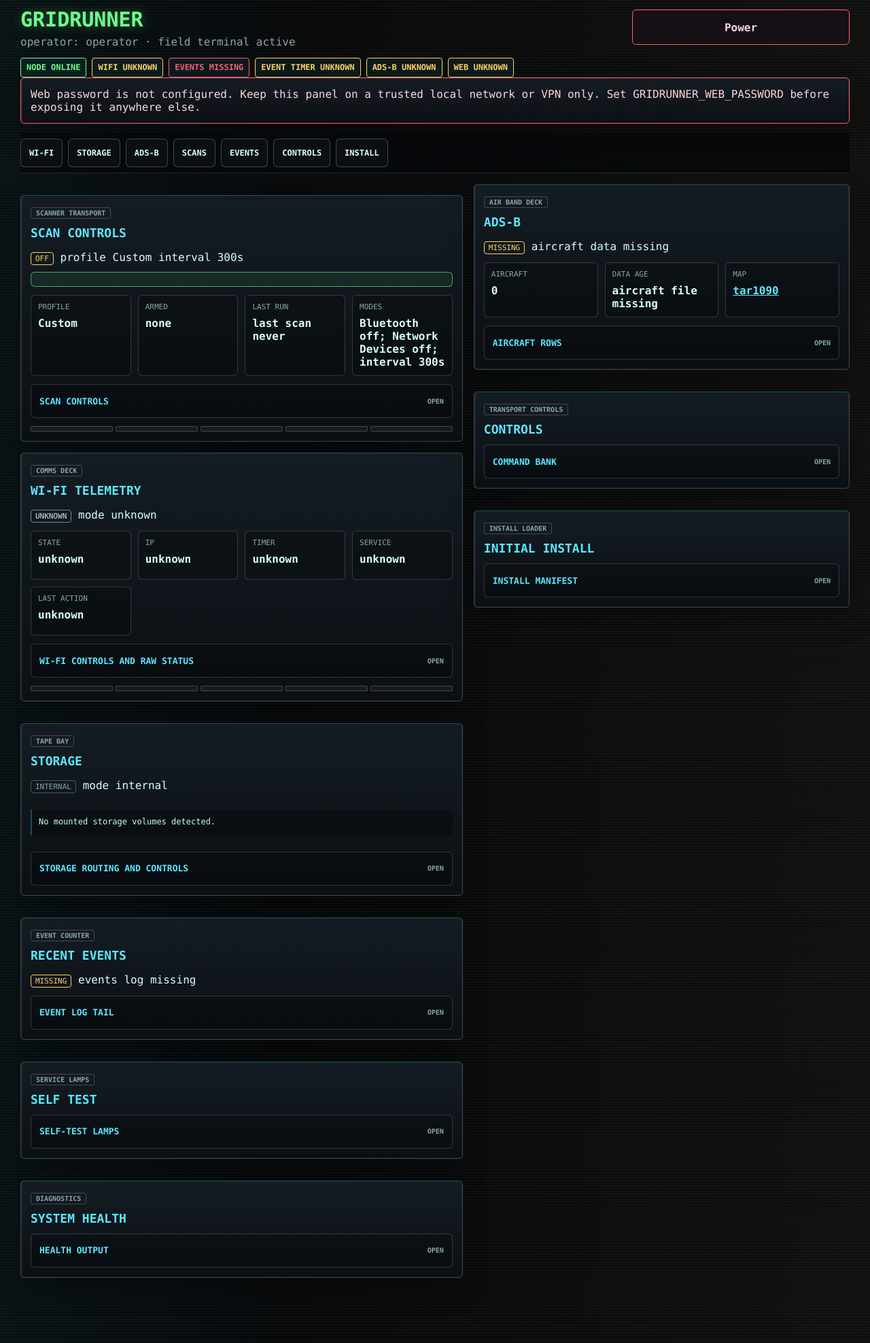
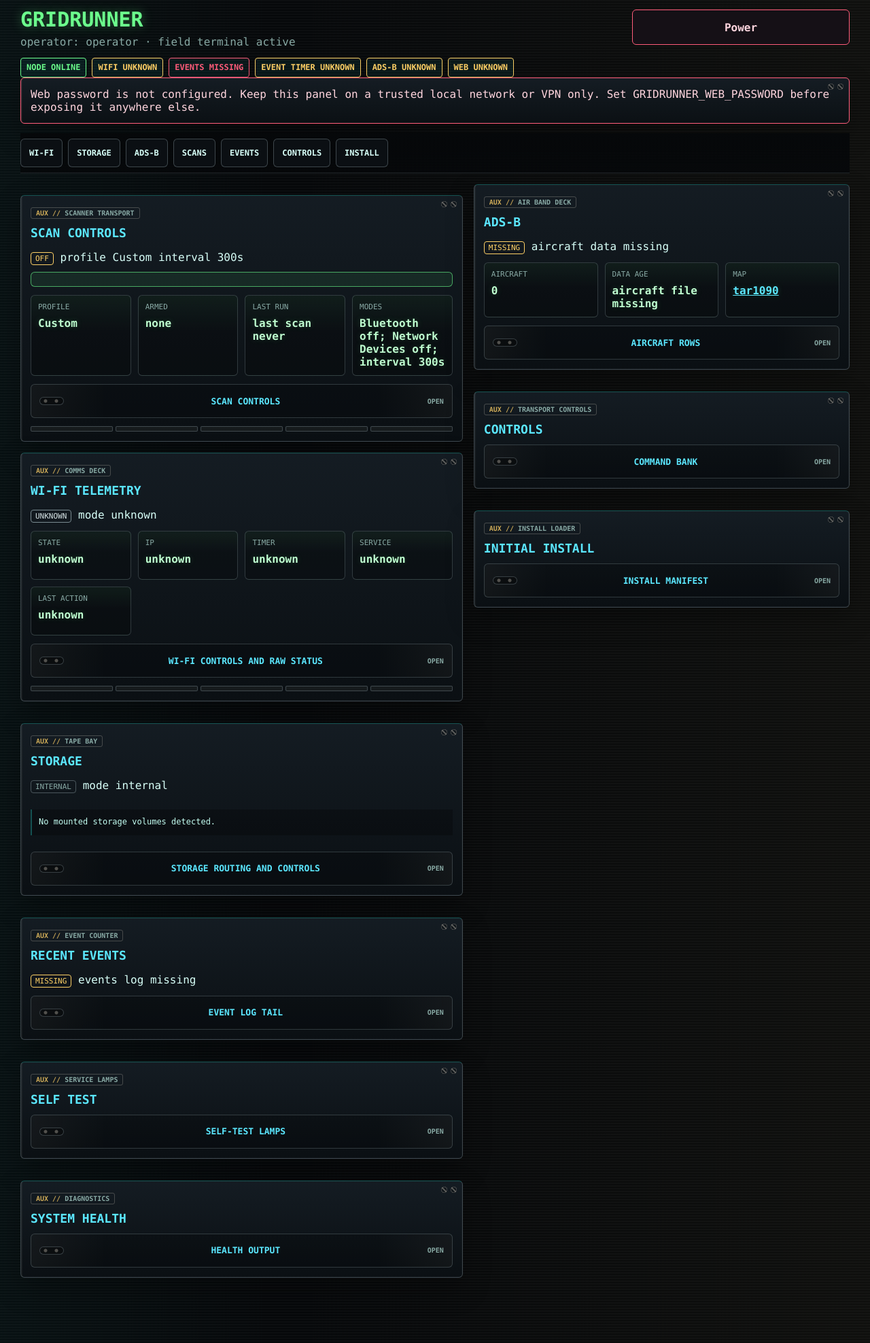
Before and after one commit to jfergs/gridrunner, a FastAPI app: page / in a window 1280 px wide. Shown: the whole page at 68% size. Run offline with FastAPI, Linux system fonts and the light colour scheme.

Commit message:
Add cassette hardware visual details

```diff
--- a/web/templates/index.html
+++ b/web/templates/index.html
@@ -179,6 +179,18 @@
       color: var(--text);
       overflow-wrap: anywhere;
     }
+    .volume-meter header::before {
+      content: "";
+      flex: 0 0 auto;
+      width: 24px;
+      height: 24px;
+      border: 1px solid rgba(232, 224, 208, 0.28);
+      border-radius: 50%;
+      background:
+        radial-gradient(circle, rgba(232, 224, 208, 0.35) 0 2px, transparent 3px),
+        conic-gradient(from 20deg, rgba(122, 139, 145, 0.2), transparent 24%, rgba(122, 139, 145, 0.2) 48%, transparent 72%, rgba(122, 139, 145, 0.2));
+      box-shadow: inset 0 0 0 6px rgba(0, 0, 0, 0.28);
+    }
     .bar-meter {
       height: 20px;
       overflow: hidden;
@@ -221,7 +233,9 @@
       padding: 10px;
       border: 1px solid rgba(122, 139, 145, 0.35);
       border-radius: 6px;
-      background: rgba(0, 0, 0, 0.22);
+      background:
+        linear-gradient(90deg, rgba(255, 209, 102, 0.06), transparent 38%, rgba(108, 255, 141, 0.06)),
+        rgba(0, 0, 0, 0.22);
     }
     .profile-switch span {
       color: var(--muted);
@@ -359,6 +373,7 @@
       margin-top: 12px;
     }
     .panel {
+      position: relative;
       padding: 14px;
       background:
         linear-gradient(90deg, rgba(232, 224, 208, 0.055) 0 2px, transparent 2px 10px),
@@ -367,6 +382,25 @@
       border-top-color: var(--line-dim);
       border-radius: 6px;
       box-shadow: inset 0 0 0 1px rgba(255, 255, 255, 0.025), 0 16px 40px rgba(0, 0, 0, 0.28);
+    }
+    .panel::before,
+    .panel::after {
+      content: "";
+      position: absolute;
+      top: 8px;
+      width: 7px;
+      height: 7px;
+      border: 1px solid rgba(232, 224, 208, 0.22);
+      border-radius: 50%;
+      background:
+        linear-gradient(45deg, transparent 42%, rgba(232, 224, 208, 0.32) 42% 58%, transparent 58%),
+        rgba(0, 0, 0, 0.22);
+    }
+    .panel::before {
+      right: 22px;
+    }
+    .panel::after {
+      right: 8px;
     }
     .deck-label {
       display: inline-block;
@@ -378,6 +412,10 @@
       font-size: 10px;
       font-weight: 700;
       text-transform: uppercase;
+    }
+    .deck-label::before {
+      content: "AUX // ";
+      color: rgba(255, 209, 102, 0.78);
     }
     .transport-strip {
       display: grid;
@@ -459,7 +497,9 @@
       margin-top: 12px;
       border: 1px solid rgba(122, 139, 145, 0.35);
       border-radius: 6px;
-      background: rgba(0, 0, 0, 0.18);
+      background:
+        linear-gradient(90deg, rgba(232, 224, 208, 0.045), transparent 18%, transparent 82%, rgba(232, 224, 208, 0.045)),
+        rgba(0, 0, 0, 0.18);
     }
     .drawer summary {
       min-height: 48px;
@@ -474,6 +514,17 @@
       font-weight: 700;
       list-style: none;
       text-transform: uppercase;
+    }
+    .drawer summary::before {
+      content: "";
+      width: 34px;
+      height: 10px;
+      border: 1px solid rgba(122, 139, 145, 0.4);
+      border-radius: 999px;
+      background:
+        radial-gradient(circle at 8px 50%, rgba(232, 224, 208, 0.32) 0 2px, transparent 3px),
+        radial-gradient(circle at 24px 50%, rgba(232, 224, 208, 0.32) 0 2px, transparent 3px),
+        rgba(0, 0, 0, 0.34);
     }
     .drawer summary::-webkit-details-marker {
       display: none;
@@ -572,7 +623,9 @@
       padding: 10px;
       border: 1px solid rgba(122, 139, 145, 0.35);
       border-radius: 6px;
-      background: rgba(0, 0, 0, 0.22);
+      background:
+        linear-gradient(180deg, rgba(108, 255, 141, 0.055), transparent 45%),
+        rgba(0, 0, 0, 0.26);
     }
     .telemetry span {
       display: block;
@@ -583,9 +636,10 @@
     .telemetry strong {
       display: block;
       margin-top: 8px;
-      color: var(--text);
+      color: #bfffd0;
       font-size: 16px;
       overflow-wrap: anywhere;
+      text-shadow: 0 0 10px rgba(108, 255, 141, 0.18);
     }
     .self-test-grid {
       display: grid;
```
